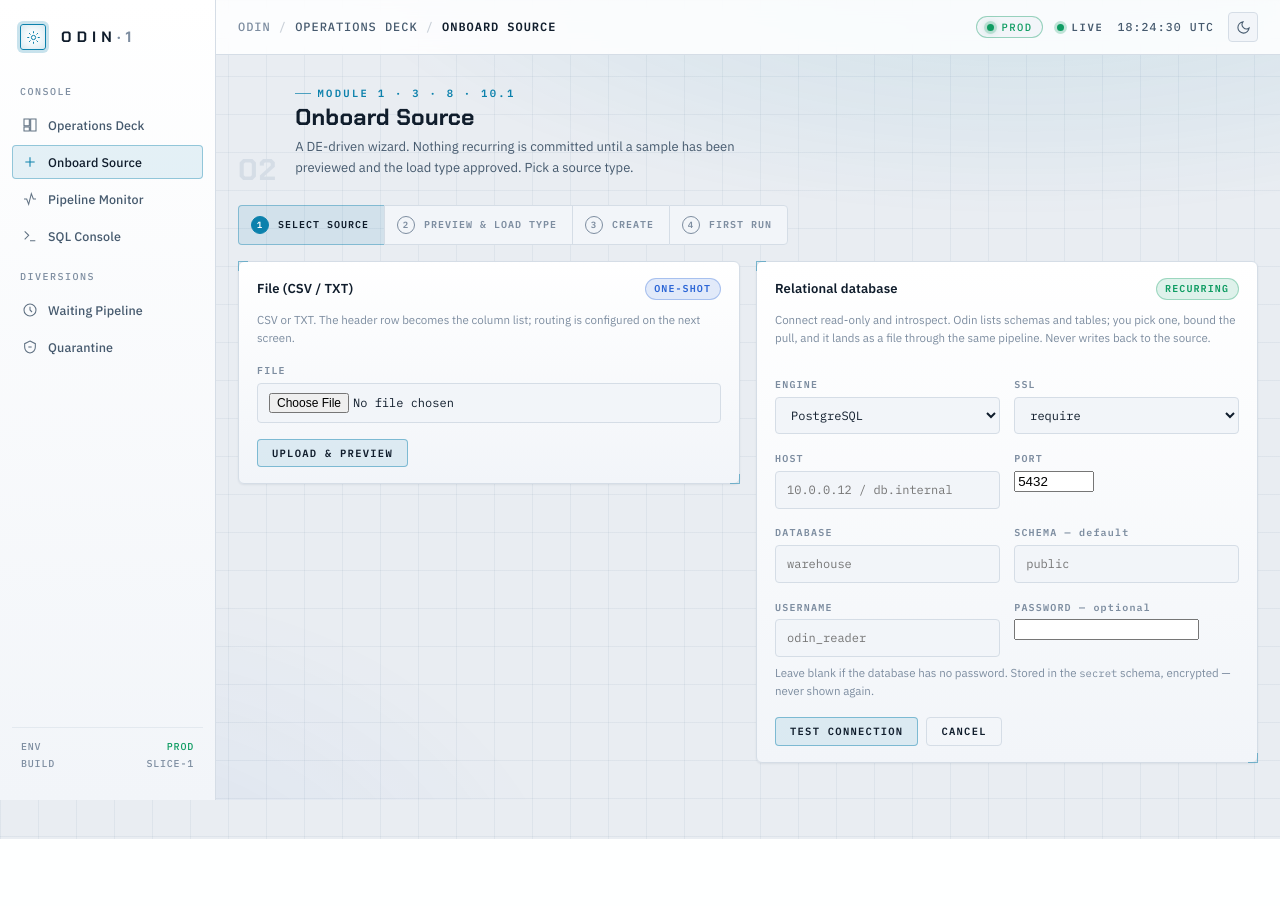
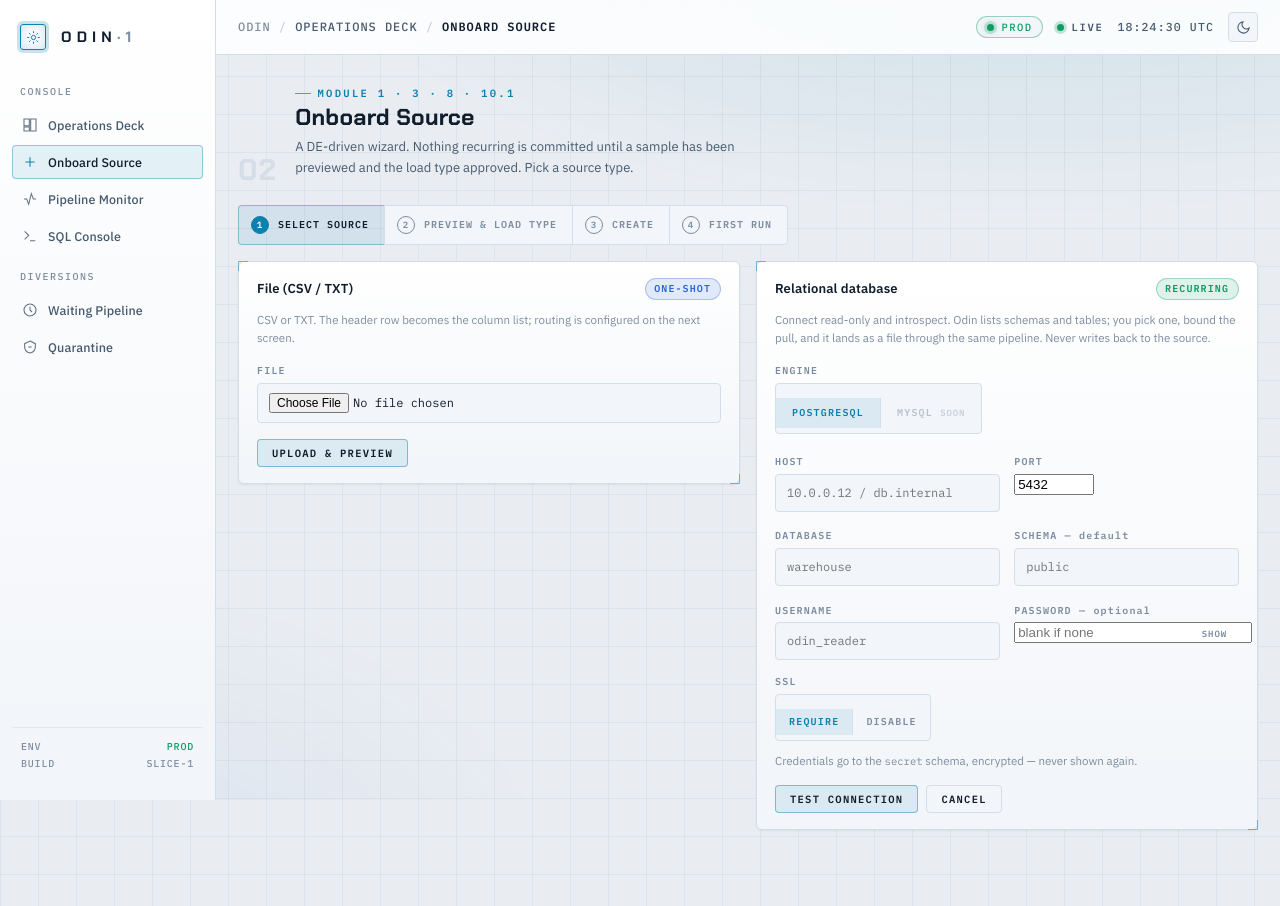
Before and after one commit to muhammadshamyl/odin, a FastAPI app: page /onboard in a window 1280 px wide. Before the commit the page ends 839 px from the top, so only its background shows below. Run offline with FastAPI, Linux system fonts and the light colour scheme; some libraries are stand-ins or nearby versions.

Commit message:
onboard: polish the RDBMS connect card
- Engine + SSL are now segmented controls (radio-backed, no JS needed to
  submit) instead of plain <select>s.
- Password field gets a show/hide reveal and a 'blank if none' placeholder.
- .segbar / .pw component CSS.

Co-Authored-By: Claude Sonnet 5 <noreply@anthropic.com>
Claude-Session: https://claude.ai/code/session_01URjTG3DLY99DhZYxoF8wBm

```diff
--- a/src/odin/web/static/app.css
+++ b/src/odin/web/static/app.css
@@ -1326,3 +1326,33 @@ li.CodeMirror-hint-active{background:var(--phos-soft); color:var(--text)}
 .rdbms-web .tnode:hover text{fill:var(--text)}
 .rdbms-web .tnode.sel circle{fill:var(--accent); stroke:var(--accent)}
 .rdbms-web .tnode.sel text{fill:var(--accent); font-weight:700}
+
+/* ---- onboarding: RDBMS connect — segmented control + password reveal ---- */
+.segbar{
+  display:inline-flex; border:1px solid var(--border); border-radius:var(--radius-sm);
+  overflow:hidden; background:var(--panel-2);
+}
+.segbar .seg{
+  position:relative; display:inline-flex; align-items:center; gap:.4rem;
+  padding:8px 16px; cursor:pointer; user-select:none;
+  font:500 11.5px/1 var(--mono); letter-spacing:.04em; color:var(--text-faint);
+  border-right:1px solid var(--border); transition:background .12s var(--ease), color .12s var(--ease);
+}
+.segbar .seg:last-child{border-right:0}
+.segbar .seg input{position:absolute; opacity:0; width:1px; height:1px; pointer-events:none}
+.segbar .seg:hover:not(.disabled){color:var(--text-soft)}
+.segbar .seg:has(input:checked){background:var(--accent-soft); color:var(--accent)}
+.segbar .seg:has(input:focus-visible){box-shadow:inset 0 0 0 2px var(--accent-soft)}
+.segbar .seg.disabled{color:var(--text-faint); opacity:.5; cursor:not-allowed}
+.segbar .seg em{font-style:normal; font-size:9px; letter-spacing:.1em; text-transform:uppercase; opacity:.7}
+.segbar-sm .seg{padding:6px 13px; font-size:10.5px}
+
+.pw{position:relative; display:flex; align-items:center}
+.pw input{flex:1; padding-right:3.4rem}
+.pw-eye{
+  position:absolute; right:6px; top:50%; transform:translateY(-50%);
+  background:transparent; border:0; cursor:pointer; padding:4px 6px;
+  font:600 9px/1 var(--mono); letter-spacing:.1em; text-transform:uppercase;
+  color:var(--text-faint);
+}
+.pw-eye:hover{color:var(--accent)}
--- a/src/odin/web/templates/onboard.html
+++ b/src/odin/web/templates/onboard.html
@@ -39,23 +39,16 @@
       <span class="badge ok">recurring</span></div>
     <p class="hint" style="margin-bottom:1rem">Connect read-only and introspect. Odin lists schemas and tables; you pick one, bound the pull, and it lands as a file through the same pipeline. Never writes back to the source.</p>
 
-    <form hx-post="/onboard/rdbms/test" hx-target="#rdbms-result" hx-swap="innerHTML"
-          hx-disabled-elt="find button">
-      <div class="grid cols-2" style="gap:.2rem .9rem">
-        <div>
-          <label class="field">Engine</label>
-          <select name="engine">
-            <option value="postgres">PostgreSQL</option>
-            <option value="mysql" disabled>MySQL — soon</option>
-          </select>
-        </div>
-        <div>
-          <label class="field">SSL</label>
-          <select name="ssl">
-            <option value="require">require</option>
-            <option value="disable">disable</option>
-          </select>
-        </div>
+    <form class="rdbms-form" hx-post="/onboard/rdbms/test" hx-target="#rdbms-result"
+          hx-swap="innerHTML" hx-disabled-elt="find button[type=submit]">
+
+      <label class="field">Engine</label>
+      <div class="segbar" role="radiogroup" aria-label="Engine">
+        <label class="seg"><input type="radio" name="engine" value="postgres" checked><span>PostgreSQL</span></label>
+        <label class="seg disabled"><input type="radio" name="engine" value="mysql" disabled><span>MySQL <em>soon</em></span></label>
+      </div>
+
+      <div class="grid cols-2" style="gap:.2rem .9rem; margin-top:.4rem">
         <div><label class="field">Host</label>
           <input name="host" required placeholder="10.0.0.12 / db.internal" autocomplete="off"></div>
         <div><label class="field">Port</label>
@@ -67,10 +60,21 @@
         <div><label class="field">Username</label>
           <input name="username" required placeholder="odin_reader" autocomplete="off"></div>
         <div><label class="field">Password <span class="sub" style="text-transform:none">— optional</span></label>
-          <input name="password" type="password" autocomplete="new-password"></div>
+          <div class="pw">
+            <input name="password" type="password" autocomplete="new-password" placeholder="blank if none">
+            <button type="button" class="pw-eye" aria-label="Show password" data-shown="0">show</button>
+          </div>
+        </div>
       </div>
-      <p class="hint" style="margin:.4rem 0 .2rem">Leave blank if the database has no password. Stored in the <span class="mono">secret</span> schema, encrypted — never shown again.</p>
-      <div class="btn-row" style="margin-top:1rem">
+
+      <label class="field" style="margin-top:.9rem">SSL</label>
+      <div class="segbar segbar-sm" role="radiogroup" aria-label="SSL mode">
+        <label class="seg"><input type="radio" name="ssl" value="require" checked><span>require</span></label>
+        <label class="seg"><input type="radio" name="ssl" value="disable"><span>disable</span></label>
+      </div>
+
+      <p class="hint" style="margin:.7rem 0 .2rem">Credentials go to the <span class="mono">secret</span> schema, encrypted — never shown again.</p>
+      <div class="btn-row" style="margin-top:.9rem">
         <button class="btn primary" type="submit"><span class="spin"></span>Test connection</button>
         <a class="btn ghost" href="/">Cancel</a>
       </div>
@@ -80,4 +84,16 @@
 
 </div>
 
+<script>
+document.addEventListener("click", function (e) {
+  var b = e.target.closest && e.target.closest(".pw-eye");
+  if (!b) return;
+  var inp = b.parentElement.querySelector("input");
+  var show = b.dataset.shown === "1";
+  inp.type = show ? "password" : "text";
+  b.dataset.shown = show ? "0" : "1";
+  b.textContent = show ? "show" : "hide";
+});
+</script>
+
 {% endblock %}
```
